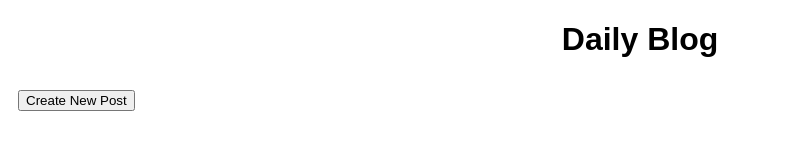
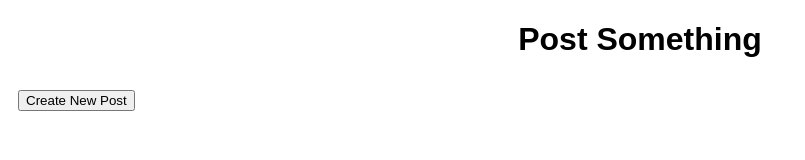
Before and after one commit to NikitChobisa1984/SimpleSubmitFunction, a plain HTML site: page index.html in a window 1280 px wide. Shown: the whole page, without its empty margins (0-805 px from the left). Drawn offline with Linux system fonts and the light colour scheme.

Commit message:
Update index.html

```diff
--- a/index.html
+++ b/index.html
@@ -3,7 +3,7 @@
 <head>
     <meta charset="UTF-8">
     <meta name="viewport" content="width=device-width, initial-scale=1.0">
-    <title>Daily Blog</title>
+    <title>PostIt.org</title>
     <style>
 body {
     font-family: Arial, sans-serif;
@@ -63,7 +63,7 @@ h1 {
 </style>
 </head>
 <body>
-    <h1>Daily Blog</h1>
+    <h1>Post Something</h1>
     <button id="newPostButton">Create New Post</button>
     <div id="postsContainer"></div>
 
```
